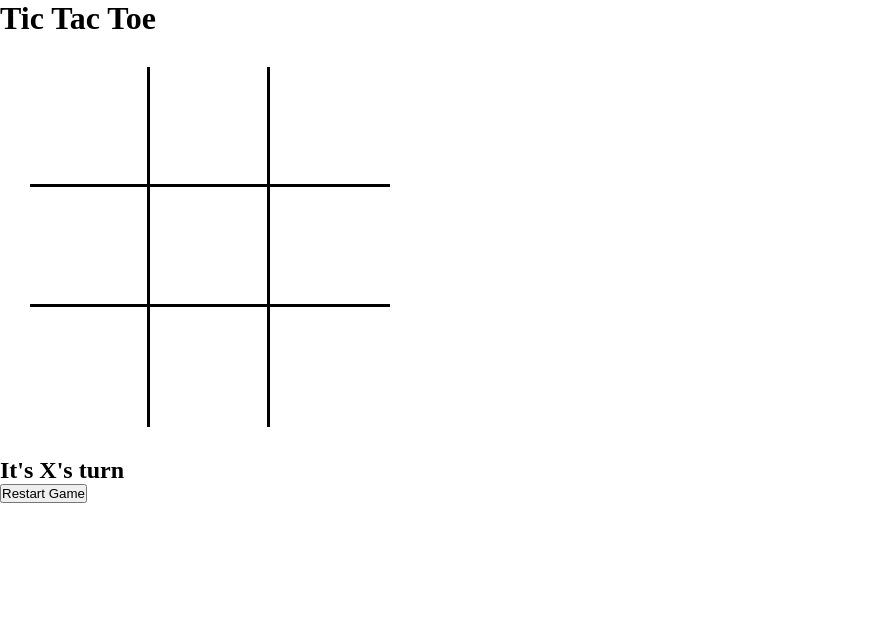
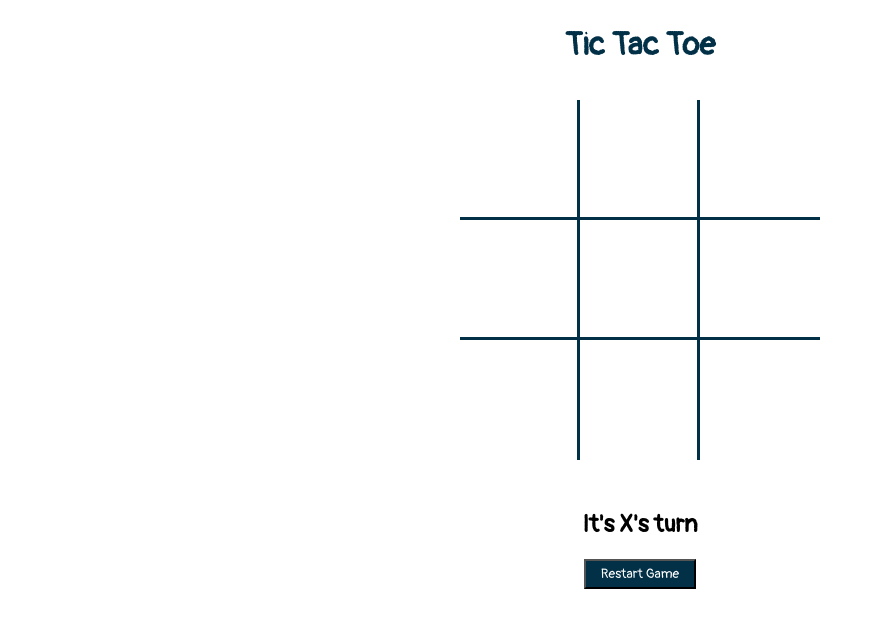
Before and after one commit to JBearCode/tic-tac-toe, a plain HTML site: page index.html in a window 1280 px wide. Shown: the whole page, without its empty margins (0-883 px from the left). Drawn offline with Linux system fonts and the light colour scheme; a web font is replaced by a local one.

Commit message:
Add basic style and center content

```diff
--- a/index.html
+++ b/index.html
@@ -6,12 +6,13 @@
   <meta name="viewport" content="width=device-width, initial-scale=1">
   <link href="style.css" rel="stylesheet">
   <link rel="preconnect" href="https://fonts.gstatic.com">
-  <link href="https://fonts.googleapis.com/css2?family=Merienda+One&display=swap" rel="stylesheet">
+  <link href="https://fonts.googleapis.com/css2?family=Pangolin&display=swap" rel="stylesheet">
+
 </head>
 
 <body>
 <header>
-  <h1>Tic Tac Toe</h1>
+  <h1 id="main-heading">Tic Tac Toe</h1>
 </header>
 <main>
 
--- a/script.js
+++ b/script.js
@@ -7,7 +7,7 @@ let currentPlayer = "X";
 let gameBoard = ["","","","","","","","",""];
 
 const winningMessage = () => `${currentPlayer} wins!`
-const tieMessage = "It's a tie!";
+const tieMessage = "It's a tie";
 const currentPlayerTurn = () => `It's ${currentPlayer}'s turn`;
 
 gameStatusMessage.innerText = currentPlayerTurn();
@@ -76,7 +76,11 @@ function changePlayer() {
 }
 
 function restartGame() {
-
+  gameBoard = ["","","","","","","","",""];
+  document.querySelectorAll('.board-square').forEach(square => square.innerText = "");
+  gameActive = true;
+  currentPlayer = "X";
+  gameStatusMessage.innerText = currentPlayerTurn();
 }
 
 document.querySelectorAll('.board-square').forEach(square => square.addEventListener('click', handleClick));
--- a/style.css
+++ b/style.css
@@ -1,6 +1,6 @@
 html {
     box-sizing: border-box;
-    font-family: default;
+    font-family: 'Pangolin', cursive;
 }
 
 *, *::before, *::after {
@@ -9,18 +9,27 @@ html {
     box-sizing: inherit;
 }
 
+#main-heading {
+    margin-top: 25px;
+    color: #023047;
+}
+
+header, main {
+    text-align: center;
+}
+
 #board-container {
     display: grid;
     grid-template-columns: auto auto auto;
     width: 360px;
-    margin: 30px;
+    margin: 35px auto 50px auto;
 }
 
 .board-square {
     display: flex;
     align-items: center;
     justify-content: center;
-    font-family: 'Merienda One', cursive;
+    font-family: 'Pangolin', cursive;
     font-size: 80px;
     width: 120px;
     height: 120px;
@@ -28,9 +37,17 @@ html {
 }
 
 .top, .mid {
-    border-bottom: 3px solid black;
+    border-bottom: 3px solid #023047;
 }
 
 .left, .center {
-    border-right: 3px solid black;
+    border-right: 3px solid #023047;
 }
+
+#restart-game {
+    margin-top: 20px;
+    padding: 5px 15px;
+    font-family: 'Pangolin', cursive;
+    background-color: #023047;
+    color: white;
+}
```
